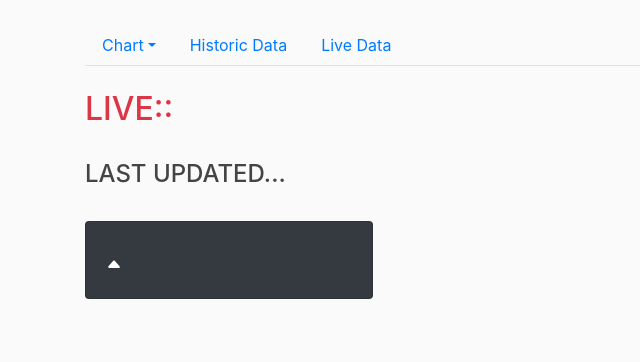
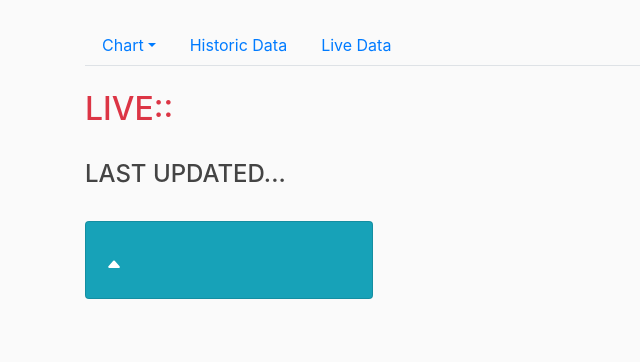
Before and after one commit to Ravichilka46/STOCKER, a Django app: template STOCKER_APP/templates/live.html in a window 1280 px wide. Shown: the part 56-418 px from the top of the page, without its empty margins (0-640 px from the left). Run offline with Django 3.2, Linux system fonts and the light colour scheme; the template is opened without the code that fills it, so the values that code supplies are empty; some libraries are stand-ins or nearby versions.

Commit message:
Arrow4 Commit

```diff
--- a/STOCKER_APP/templates/live.html
+++ b/STOCKER_APP/templates/live.html
@@ -23,7 +23,7 @@
 <br>
 <h4>LAST UPDATED...{{update}}</h4>
 <br>
-<div class="card text-white bg-dark mb-3" style="max-width: 18rem;">
+<div class="card text-white bg-info mb-3" style="max-width: 18rem;">
   <div class="card-body">
     <h4 class="card-title">{{live_price}}</h4>
     <svg width="1em" height="1em" viewBox="0 0 16 16" class="bi bi-caret-up-fill" fill="currentColor" xmlns="http://www.w3.org/2000/svg">
```
